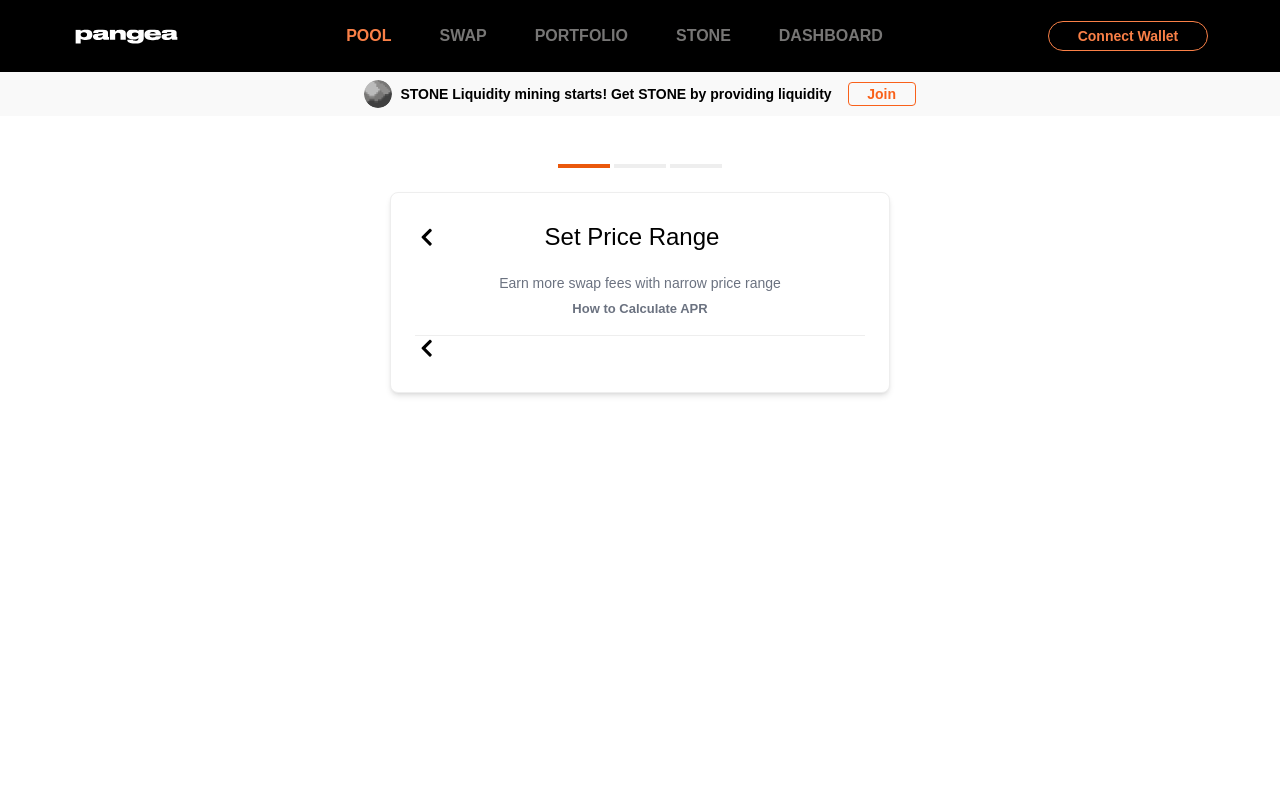
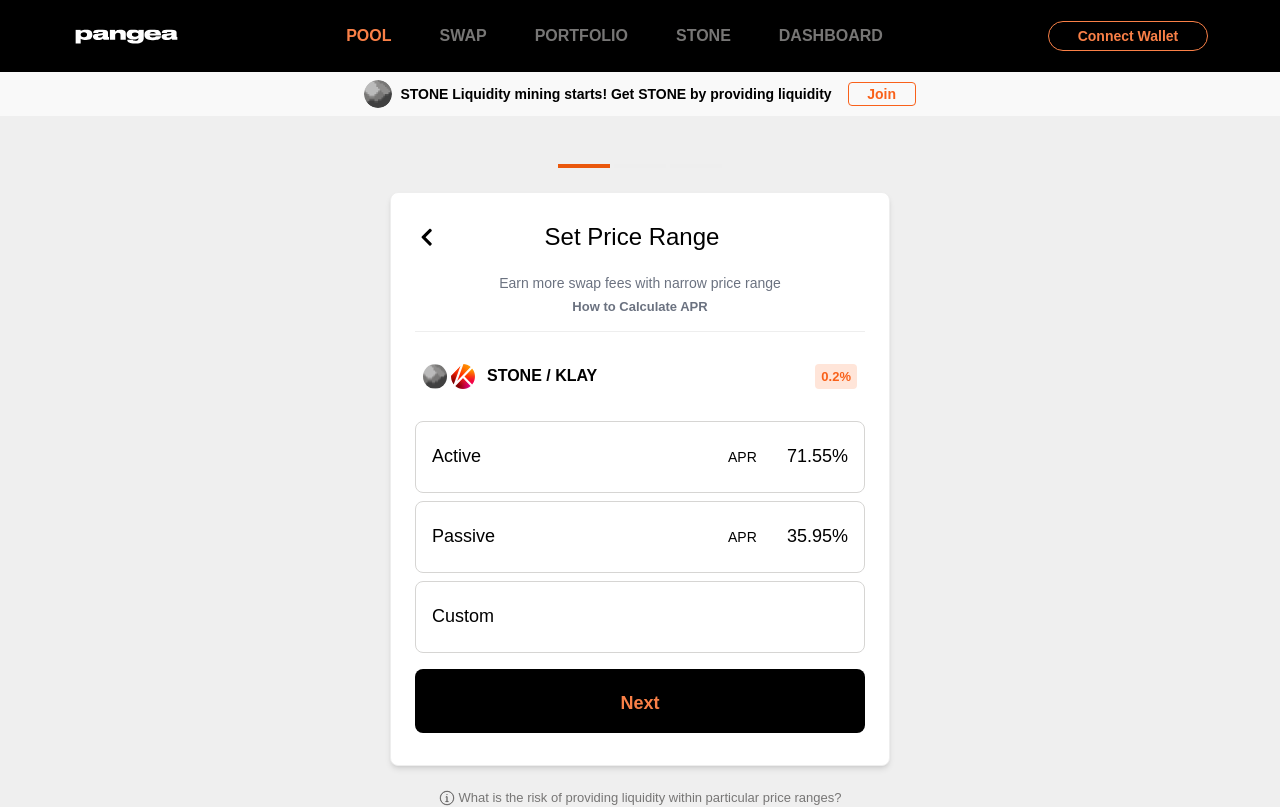
Before and after one commit to Chai-Un/FE_pilot, a Vue app: page /pool/1 in a window 1280 px wide. Shown: the top 807 px of the page. Built offline with nearby package versions, Linux system fonts and the light colour scheme; a web font is replaced by a local one; what vue-svg-sprite would draw is missing.

Commit message:
update deposit view

```diff
--- a/src/views/DepositView.vue
+++ b/src/views/DepositView.vue
@@ -1,7 +1,6 @@
 <template>
-  <div>
   <div
-      class="relative flex flex-col w-full max-w-screen-lg p-0 my-[48px] mx-auto items-center z-1 flex-1 min-h-screen"
+    class="relative flex flex-col w-full p-0 py-[48px] mx-auto items-center z-1 flex-1 min-h-screen bg-neutral-300"
   >
     <Stepper :total-steps="3" :current-step="1" />
     <div
@@ -18,32 +17,175 @@
       <div
         class="flex flex-col justify-start mt-4 mb-0 mx-0 min-w-0 pb-4 w-full items-center gap-y-1.5 text-center text-gray-500 border-solid border-b border-b-neutral-200"
       >
-          <div class="font-normal text-sm">Earn more swap fees with narrow price range</div>
+        <div class="font-light text-sm">Earn more swap fees with narrow price range</div>
         <div
-            class="font-semibold text-[13px] hover:cursor-pointer hover:underline hover:text-orange-500"
+          class="font-semibold text-lxs hover:cursor-pointer hover:underline hover:text-orange-500"
         >
+          <a href="https://docs.pangeaswap.com/v/en/guide/add-liquidity#apr" target="_blank">
             How to Calculate APR
+          </a>
         </div>
       </div>
 
       <div class="swap-options">
+        <div class="flex my-4 mx-0 min-w-0 py-4 px-2 justify-between flex-wrap">
+          <div class="flex gap-x-1">
+            <img src="@/assets/stone.svg" alt="Stone" class="flex w-6" />
+            <img src="@/assets/tokens/klay.png" alt="KLAY" class="flex w-6" />
+            <div class="ml-2 font-semibold text-medium">STONE / KLAY</div>
+          </div>
+          <div
+            class="bg-orange-400 text-lxs font-semibold justify-center p-1.5 text-orange-900 rounded leading-none"
+          >
+            0.2%
+          </div>
+        </div>
+
+        <div class="grid gap-y-2 row-auto min-w-0 m-0">
+          <!-- Active -->
+          <button
+            class="w-full p-4 bg-white rounded-lg border border-solid border-neutral-400"
+            :class="generateClass(PRICE_RANGE_TYPES.ACTIVE)"
+            @click="selectPriceRange(PRICE_RANGE_TYPES.ACTIVE)"
+          >
+            <div class="flex h-[38px] justify-between items-center">
+              <div class="font-medium text-[18px]">Active</div>
+              <div class="w-[220px] ml-3 text-lxs font-normal text-start hidden description">
                 <div>
-            <img src="@/assets/back.svg" alt="Back" />
+                  Higher yields and higher risk <br />
+                  Require frequent rebalancing
+                </div>
+              </div>
+              <div class="w-[120px] flex justify-between items-center font-medium">
+                <div class="text-sm">APR</div>
+                <div class="text-lg">71.55%</div>
+              </div>
+            </div>
+          </button>
+
+          <!-- Passive -->
+          <button
+            class="w-full p-4 bg-white rounded-lg border border-solid border-neutral-400"
+            :class="generateClass(PRICE_RANGE_TYPES.PASSIVE)"
+            @click="selectPriceRange(PRICE_RANGE_TYPES.PASSIVE)"
+          >
+            <div class="flex h-[38px] justify-between items-center">
+              <div class="font-medium text-[18px]">Passive</div>
+              <div class="w-[220px] ml-3 text-lxs font-normal text-start hidden description">
+                <div>
+                  Lower yields and lower risk <br />
+                  Less frequent rebalancing
+                </div>
+              </div>
+              <div class="w-[120px] flex justify-between items-center font-medium">
+                <div class="text-sm">APR</div>
+                <div class="text-lg">35.95%</div>
+              </div>
+            </div>
+          </button>
+
+          <!-- Custom -->
+          <button
+            class="w-full p-4 bg-white rounded-lg border border-solid border-neutral-400"
+            :class="generateClass(PRICE_RANGE_TYPES.CUSTOM)"
+            @click="selectPriceRange(PRICE_RANGE_TYPES.CUSTOM)"
+          >
+            <div class="flex h-[38px] justify-between items-center">
+              <div class="font-medium text-[18px]">Custom</div>
+              <div class="w-[220px] ml-3 text-lxs font-normal text-start hidden description">
+                <div>Recommended only if you understand concentrated liquidity</div>
+              </div>
+              <div class="w-[120px] flex justify-center items-center font-medium">
+                <div>
+                  <a
+                    class="text-lxs hover:underline hidden guide"
+                    href="https://docs.pangeaswap.com/v/en/guide/add-liquidity/add-liquidity-custom"
+                    target="_blank"
+                    >Read the guide</a
+                  >
                 </div>
               </div>
             </div>
+          </button>
+        </div>
+      </div>
+
+      <!-- Custom Extra -->
+      <template v-if="selectedPriceRange === PRICE_RANGE_TYPES.CUSTOM">
+        <CustomPriceRange />
+      </template>
+
+      <button
+        width="100%"
+        height="64px"
+        class="w-full h-[64px] text-orange-800 bg-black px-4 py-6 text-center rounded-lg hover:text-orange-900 mt-4"
+      >
+        <div class="text-lg font-semibold">Next</div>
+      </button>
+    </div>
+
+    <div class="flex gap-x-1 items-center justify-center mt-6 mx-[38px] mb-[63px]">
+      <div width="24px" height="24px" class="sc-bczRLJ sc-gsnTZi kuqsZg jnFvAE">
+        <img src="@/assets/notice.svg" alt="Notice" />
+      </div>
+      <a
+        class="color-neutral-600 text-lxs font-normal text-neutral-500 hover:text-orange-800 hover:underline"
+        target="_blank"
+        href="https://docs.pangeaswap.com/v/en/concentrated-liquidity/concentrated-liquidity-faq#what-happens-if-the-price-goes-above-or-below-my-position-limit"
+      >
+        What is the risk of providing liquidity within particular price ranges?
+      </a>
     </div>
   </div>
 </template>
 
-<script lang="ts">
+<script lang="ts" setup>
+import { ref } from 'vue'
 import Stepper from '../components/Common/Stepper.vue'
-export default {
-  name: 'DepositView',
-  components: {
-    Stepper
+import CustomPriceRange from '../components/CustomPriceRange/CustomPriceRange.vue'
+enum PRICE_RANGE_TYPES {
+  ACTIVE = 'ACTIVE',
+  PASSIVE = 'PASSIVE',
+  CUSTOM = 'CUSTOM'
+}
+
+const selectedPriceRange = ref<PRICE_RANGE_TYPES | null>(null)
+
+const selectPriceRange = (type: PRICE_RANGE_TYPES) => {
+  if (selectedPriceRange.value === type) selectedPriceRange.value = null
+  else selectedPriceRange.value = type
+}
+
+const generateClass = (type: PRICE_RANGE_TYPES) => {
+  return {
+    selected: selectedPriceRange.value === type,
+    'not-selected': selectedPriceRange.value && selectedPriceRange.value !== type
   }
 }
 </script>
 
-<style lang="scss" scoped></style>
+<style lang="scss" scoped>
+.swap-options {
+  button {
+    &.selected {
+      @apply text-orange-800 bg-orange-300 border-orange-800;
+
+      .description,
+      .guide {
+        display: inline;
+      }
+    }
+
+    &.not-selected {
+      @apply bg-white border-neutral-400 text-neutral-400;
+    }
+
+    &:not(.selected):hover {
+      @apply border-orange-800 text-black;
+      .description {
+        display: inline;
+      }
+    }
+  }
+}
+</style>
```
Lines whose indentation alone changed are shown as unchanged.
